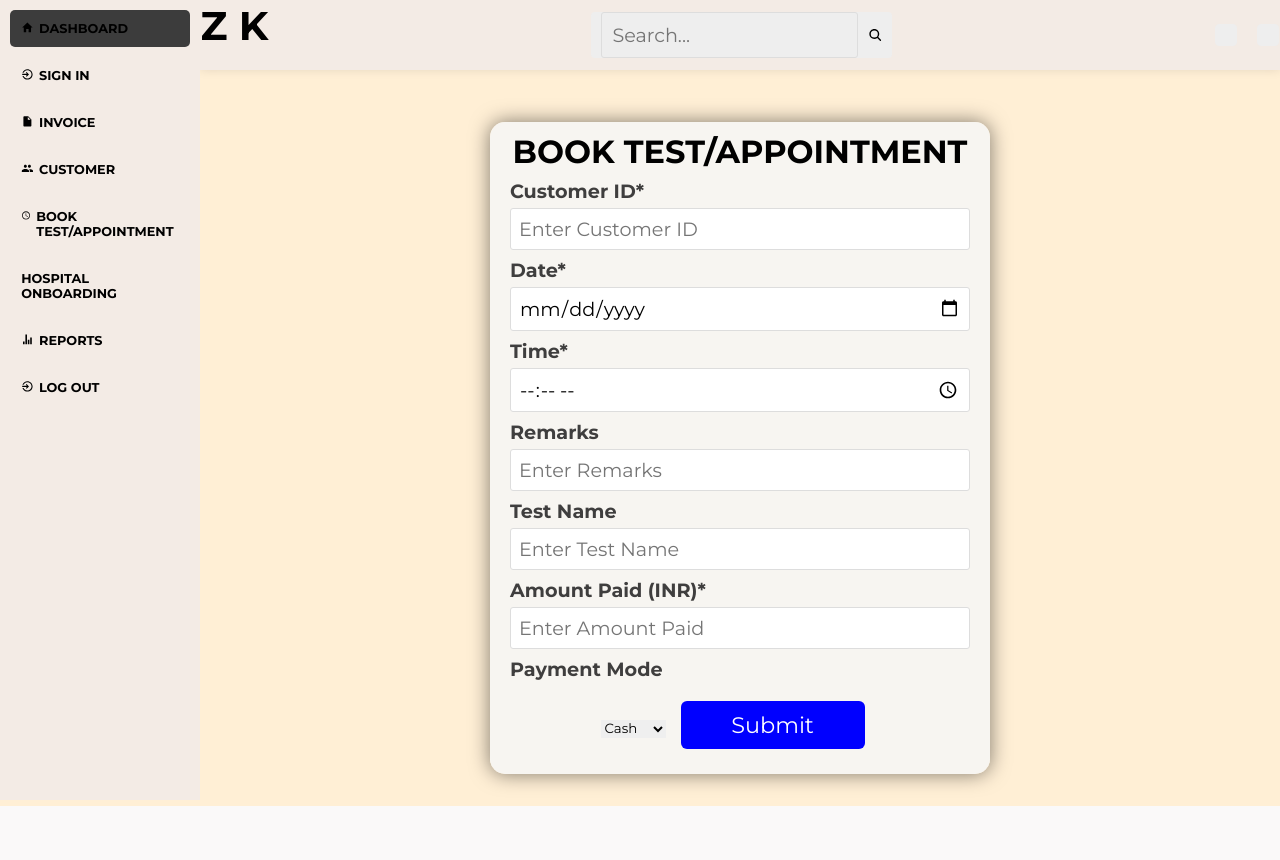
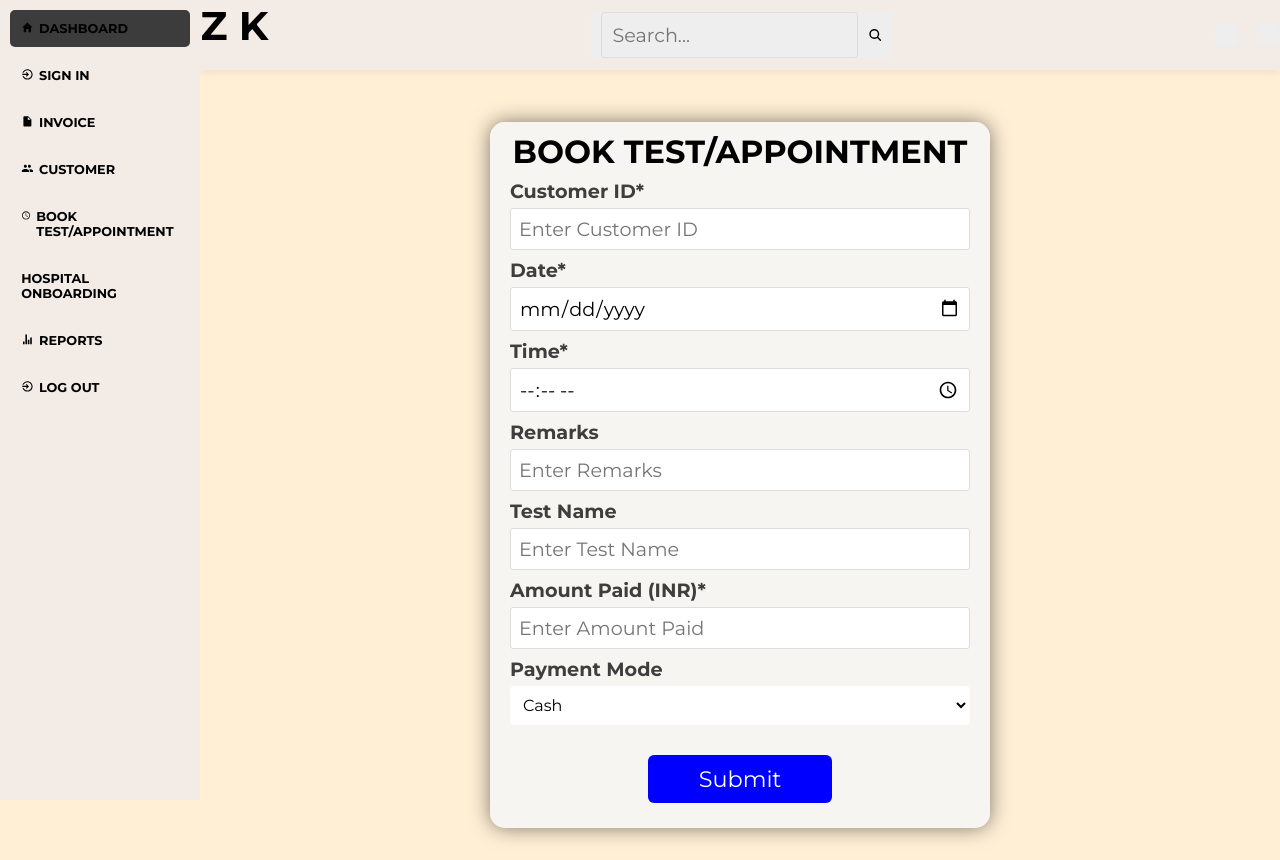
Before and after one commit to rzzdr/healthcare-management-system, a React (Vite) app: page /booking in a window 1280 px wide. Before the commit the page ends 806 px from the top, so only its background shows below. Built offline with nearby package versions, Linux system fonts and the light colour scheme; no server answers.

Commit message:
Update Booking.css

```diff
--- a/src/components/Booking/Booking.css
+++ b/src/components/Booking/Booking.css
@@ -62,6 +62,25 @@ button:hover {
     background-color: #2b036c;
 }
 
+select {
+    padding: 8px;
+    margin-bottom: 15px;
+    border: 1px solid #ffffff;
+    border-radius: 4px;
+    font-size: 16px;
+    background-color: #fff;
+    color: #000000;
+    cursor: pointer;
+    width: 100%;
+    box-sizing: border-box;
+}
+
+select:focus {
+    border-color: #007bff;
+    outline: none;
+    box-shadow: 0 0 3px rgba(0, 123, 255, 0.25);
+}
+
 @media (min-width: 768px) {
     .container {
         width: 80%;
```
